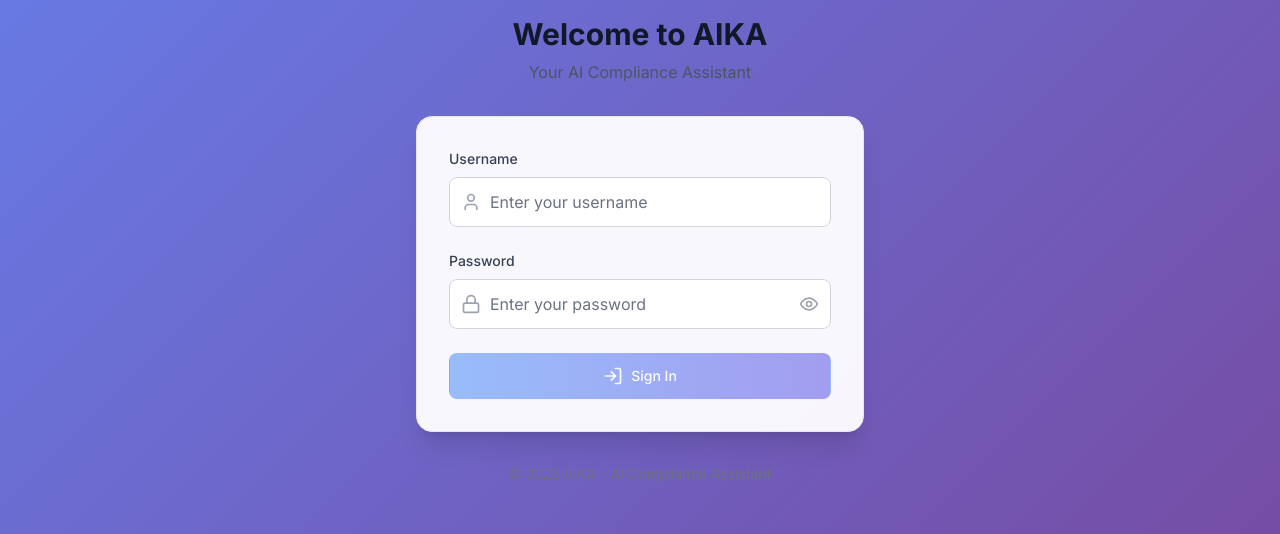
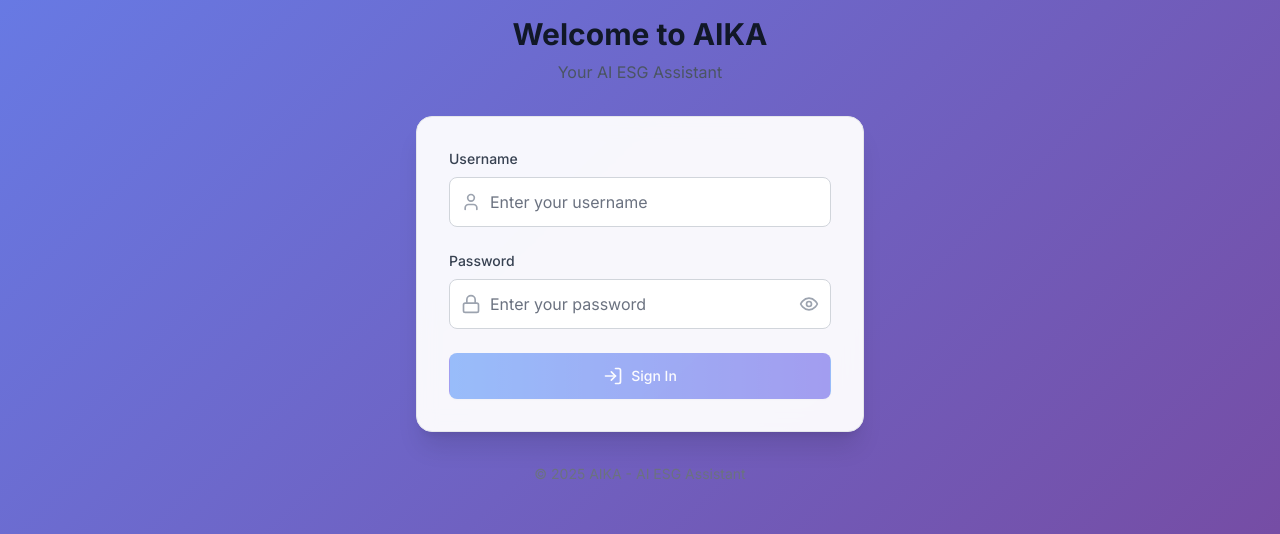
Before and after one commit to amernajdawi/aika_frontend, a Next.js app: page / in a window 1280 px wide. Shown: the part 190-724 px from the top of the page. Built offline with nearby package versions, Linux system fonts and the light colour scheme; no server answers.

Commit message:
ESG name

```diff
--- a/app/layout.tsx
+++ b/app/layout.tsx
@@ -5,8 +5,8 @@ import './globals.css';
 const inter = Inter({ subsets: ['latin'] });
 
 export const metadata: Metadata = {
-  title: 'aika',
-  description: 'A ChatGPT-style interface for RAG-based question answering',
+  title: 'AIKA - AI ESG Assistant',
+  description: 'AI-powered ESG and sustainability reporting assistant with comprehensive regulatory guidance',
 };
 
 export default function RootLayout({
--- a/components/Chat.tsx
+++ b/components/Chat.tsx
@@ -258,7 +258,7 @@ export default function Chat() {
                 </div>
                 <div className="flex-1">
                   <h3 className="text-lg font-semibold text-blue-900 dark:text-blue-100 mb-2">
-                    Welcome to AIKA - Your AI Compliance Assistant
+                    Welcome to AIKA - Your AI ESG Assistant
                   </h3>
                   <div className="text-sm text-blue-800 dark:text-blue-200 space-y-2">
                     <p>
@@ -268,7 +268,7 @@ export default function Chat() {
                       <strong>📋 VSME Focus:</strong> This system prioritizes VSME (EU 2025/1710) requirements while providing comprehensive regulatory guidance.
                     </p>
                     <p>
-                      <strong>💬 How to use:</strong> Ask questions about compliance, sustainability reporting, or specific regulations. I'll provide answers based on your industry selection.
+                      <strong>💬 How to use:</strong> Ask questions about ESG, sustainability reporting, or specific regulations. I'll provide answers based on your industry selection.
                     </p>
                   </div>
                 </div>
--- a/components/LoginPage.tsx
+++ b/components/LoginPage.tsx
@@ -69,7 +69,7 @@ export default function LoginPage() {
             Welcome to AIKA
           </h1>
           <p className="text-gray-600 dark:text-gray-400">
-            Your AI Compliance Assistant
+            Your AI ESG Assistant
           </p>
         </div>
 
@@ -164,7 +164,7 @@ export default function LoginPage() {
         {/* Footer */}
         <div className="text-center mt-8">
           <p className="text-sm text-gray-500 dark:text-gray-400">
-            © 2025 AIKA - AI Compliance Assistant
+            © 2025 AIKA - AI ESG Assistant
           </p>
         </div>
       </div>
```
